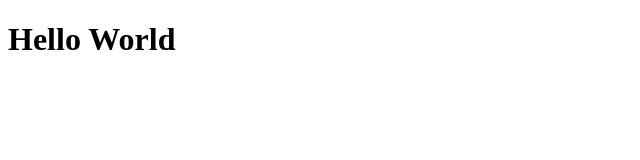
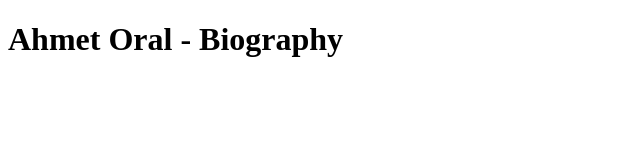
Before and after one commit to Ahmet-b-o/lab-01, a plain HTML site: page index.html in a window 1280 px wide. Shown: the whole page, without its empty margins (0-640 px from the left). Drawn offline with Linux system fonts and the light colour scheme.

Commit message:
Changed title and h 1

```diff
--- a/index.html
+++ b/index.html
@@ -4,9 +4,9 @@
     <meta charset="UTF-8">
     <meta http-equiv="X-UA-Compatible" content="IE=edge">
     <meta name="viewport" content="width=device-width, initial-scale=1.0">
-    <title>My First HTML Page</title>
+    <title>Ahmet Oral - Biography</title>
 </head>
 <body>
-    <h1>Hello World</h1>
+    <h1>Ahmet Oral - Biography</h1>
 </body>
 </html>
```
